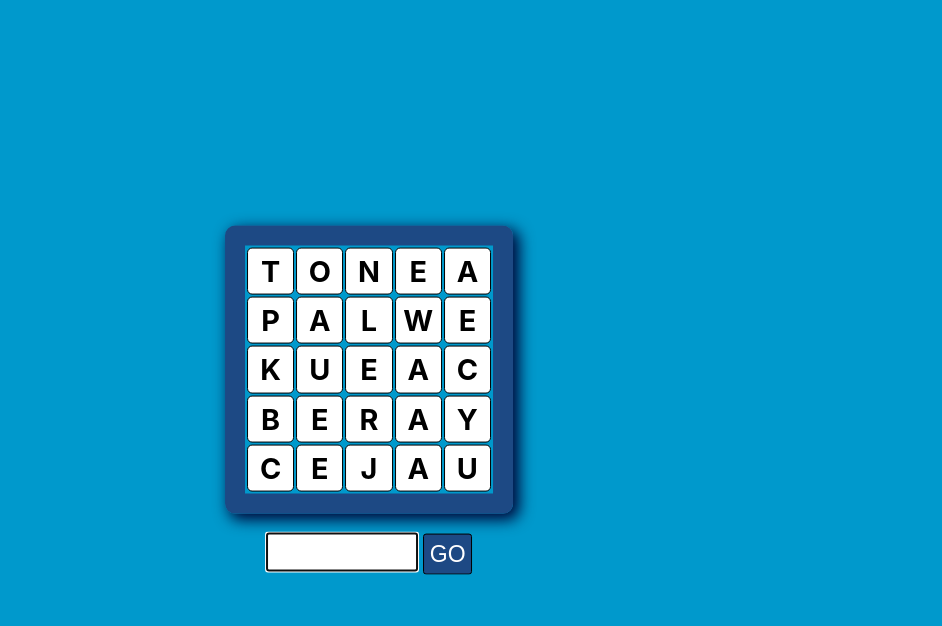
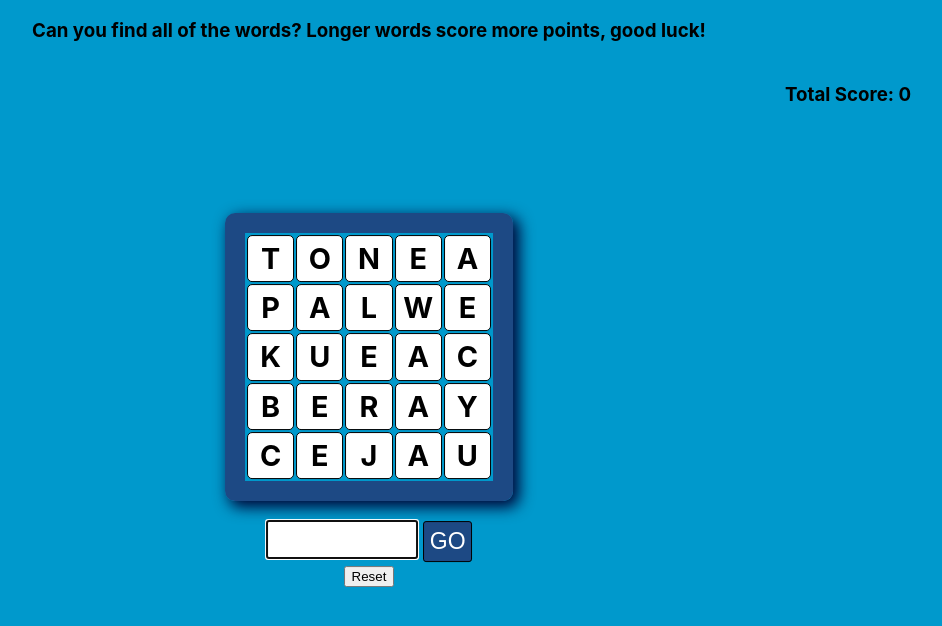
Before and after one commit to m-zz/flask-boggle, a Flask app: page / in a window 1280 px wide. Shown: the top 626 px of the page, without its empty margins (271-1213 px from the left). Run offline with Flask 2, Linux system fonts and the light colour scheme.

Commit message:
added scoring, reset, and title

```diff
--- a/app.py
+++ b/app.py
@@ -41,4 +41,4 @@ def is_legal_word():
     if not games[game_id].check_word_on_board(word):
         return jsonify(result="not-on-board")
 
-    return jsonify(result="ok")
+    return jsonify(result=games[game_id].play_and_score_word(word))
--- a/boggle.py
+++ b/boggle.py
@@ -11,10 +11,10 @@ LETTERS_BY_FREQ = (
 
 BOGGLE_WORD_LENGTH_SCORES = {
     3: 1,
-    4: 1,
-    5: 2,
-    6: 3,
-    7: 5,
+    4: 2,
+    5: 3,
+    6: 5,
+    7: 7,
 }
 
 BOGGLE_MAX_WORD_LENGTH_SCORE = 11
--- a/static/boggle.css
+++ b/static/boggle.css
@@ -10,6 +10,11 @@ main {
     transform: translate(-50%, -50%);
     text-align: center;
     font-size: 120%;
+}
+
+.header {
+    position: relative;
+    text-align: center;
 }
 
 .board {
@@ -31,16 +36,18 @@ main {
 }
 
 .msg {
-    top: 1em;
+    top: 3em;
+    left: 4em;
     position: absolute;
     padding: 0.5em;
+
 }
 
 #words {
     position: absolute;
-    top: 1em;
-    right: 1em;
-    width: 7em;
+    top: 3em;
+    right: 4em;
+    width: 10em;
     list-style: none;
 }
 
--- a/static/boggle.js
+++ b/static/boggle.js
@@ -5,8 +5,12 @@ const $form = $("#newWordForm");
 const $wordInput = $("#wordInput");
 const $message = $(".msg");
 const $table = $("table");
+const $score = $(".score");
+const $reset = $(".reset");
 
 let gameId;
+let playedWords = new Set();
+let score = 0;
 
 
 /** Start */
@@ -37,6 +41,8 @@ start();
 
 $form.on("submit", async (evt) => {
   evt.preventDefault();
+  $message.removeClass();
+  $message.html("");
   let word = $wordInput.val().toUpperCase();
 
   let result = await axios({
@@ -45,15 +51,23 @@ $form.on("submit", async (evt) => {
     data: { word, gameId }
   });
 
-  console.log(result.data);
-
-  if (JSON.stringify(result.data) === JSON.stringify({result: "not-word"}) ||
-  JSON.stringify(result.data) === JSON.stringify({result: "not-on-board"})){
-    $message.html("Please play a valid word")
+  if (JSON.stringify(result.data) === JSON.stringify({ result: "not-word" })) {
+    $message.addClass("msg err");
+    $message.html(`${word} is not a valid word!`);
+  } else if (JSON.stringify(result.data) === JSON.stringify({ result: "not-on-board" })) {
+    $message.addClass("msg err");
+    $message.html(`${word} is not on the board!`);
+  } else if (playedWords.has(word)) {
+    $message.addClass("msg ok");
+    $message.html(`${word} has already been found!`);
+  } else {
+    $playedWords.append($(`<li>${word} - ${result.data.result}</li>`));
+    playedWords.add(word);
+    score += +result.data.result;
+    $score.html(score);
   }
 
-  else{
-    $playedWords.append($(`<li>${word}</li>`))
-  }
+  $wordInput.val("");
+})
 
-})
+$reset.on("click", () => location.reload());
--- a/templates/index.html
+++ b/templates/index.html
@@ -6,6 +6,9 @@
 </head>
 
 <body>
+<header class="header">
+  <h3>Can you find all of the words? Longer words score more points, good luck!</h3>
+</header>
 
 <main>
   <table class="board">
@@ -58,7 +61,7 @@
         autofocus aria-label="Word">
     <button class="word-input-btn">Go</button>
   </form>
-
+  <button class="reset">Reset</button>
 </main>
 
 <p class="msg">
@@ -66,6 +69,7 @@
 </p>
 
 <ul id="words">
+  <h3>Total Score: <span class="score">0</span></h3>
   <!-- our JS will words here as they score -->
 </ul>
 
```
